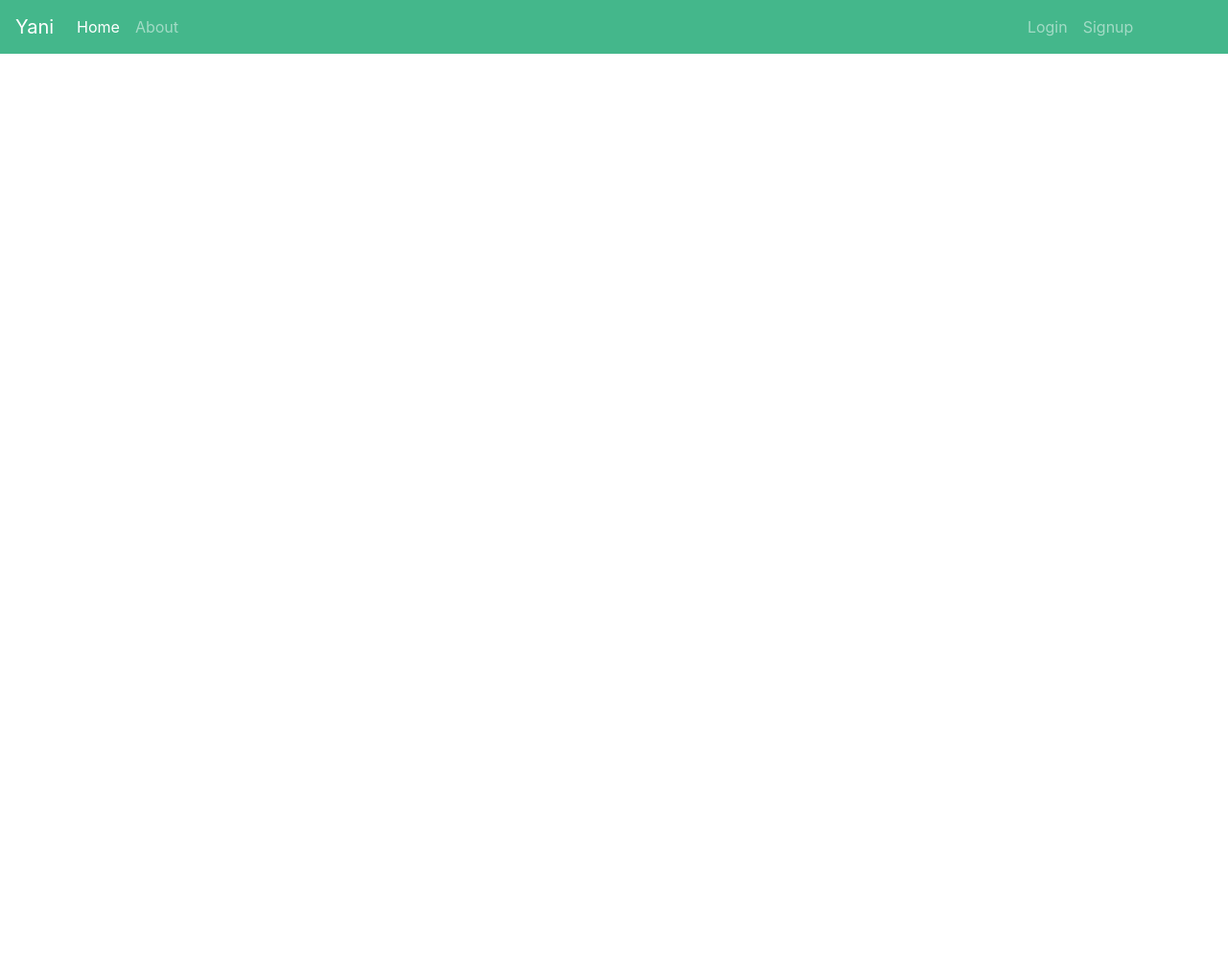
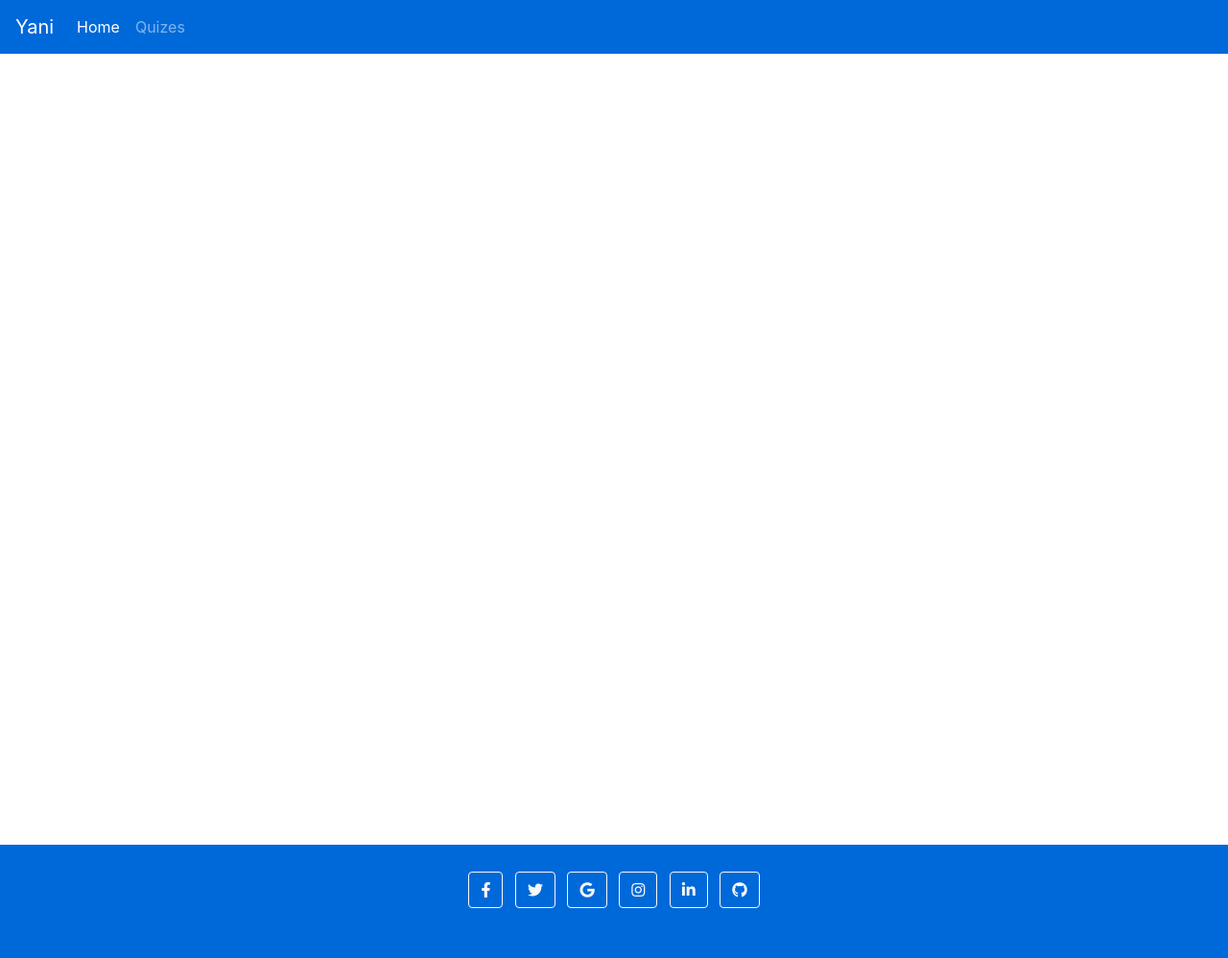
Before and after one commit to yassine-youcefi/Quiz, a Django app: template main/templates/layout/base.html in a window 1280 px wide. Shown: the whole page at 96% size. Before the commit the page ends 56 px from the top, so only its background shows below. Run offline with Django 3.2, Linux system fonts and the light colour scheme; the template is opened without the code that fills it, so the values that code supplies are empty; some libraries are stand-ins or nearby versions.

Commit message:
feat(main-application): update main views for quize-list and quize detaills

```diff
--- a/main/models.py
+++ b/main/models.py
@@ -8,6 +8,7 @@ class Quiz(models.Model):
     topic = models.CharField(max_length=200)
     number_of_questions = models.IntegerField(default=0)
     time = models.IntegerField(help_text="Time in minutes", default=0)
+    # difficluty = models.CharField(max_length=10)
     required_score = models.IntegerField(help_text="Score required to pass the quiz")
 
     def __str__(self):
--- /dev/null
+++ b/main/static/main.css
@@ -0,0 +1,3 @@
+#content {
+    min-height: 100vh;
+}
--- a/main/templates/layout/base.html
+++ b/main/templates/layout/base.html
@@ -6,10 +6,10 @@
     <meta http-equiv="X-UA-Compatible" content="IE=edge" />
     <meta name="viewport" content="width=device-width, initial-scale=1.0" />
     <!-- favicon  -->
-    <link rel="icon" href="{% static 'images/favicon.ico'%}" />
+    <link rel="icon" href="{% static 'images/fav.png'%}" />
 
     <!-- font awsome-->
-    >
+
 
     <link
       rel="stylesheet"
@@ -19,45 +19,37 @@
     />
 
     <!-- Bootstrap CSS -->
-    <link
-      rel="stylesheet"
-      href="https://maxcdn.bootstrapcdn.com/bootstrap/4.0.0/css/bootstrap.min.css"
-      integrity="sha384-Gn5384xqQ1aoWXA+058RXPxPg6fy4IWvTNh0E263XmFcJlSAwiGgFAW/dAiS6JXm"
-      crossorigin="anonymous"
-    />
+    <link rel="stylesheet" href="https://cdn.jsdelivr.net/npm/bootstrap@4.6.0/dist/css/bootstrap.min.css" integrity="sha384-B0vP5xmATw1+K9KRQjQERJvTumQW0nPEzvF6L/Z6nronJ3oUOFUFpCjEUQouq2+l" crossorigin="anonymous">
+
 
     <!-- custom css     -->
     <link rel="stylesheet" type="text/css" href="{% static 'main.css'%}" />
 
-    <!-- responsive meta tag   -->
+
+
+
+
     <meta
       name="viewport"
       content="width=device-width, initial-scale=1, shrink-to-fit=no"
     />
 
-    {% if title %}
-    <title>Yani blogs - {{title}}</title>
-    {%else%}
-    <title>Yani blogs</title>
-    {%endif%}
+    <title>quize app {%block title%} {%endblock title%} </title>
+
   </head>
 
   <body>
-    <div>
-      {% include "sections/header.html" %}
 
-      <main role="main" class="container">
-        <div class="row" style="padding-top: 15px">
-          <div class="col-md-8" style="padding-top: 60px">
-            {% if messages %} {% for message in messages%}
-            <div class="alert alert-{{message.tags}}">{{message}}</div>
-            {%endfor%} {%endif%} {% block content %}{% endblock content %}
-          </div>
-        </div>
-      </main>
+    {%include "sections/header.html" %}
+    <div class="container " id='content' style="margin-top: 5rem;">
+      {% block content %}
 
-      {#{% include "sections/footer.html" %}#}
+      {% endblock content %}
+    </div>
+    {%include "sections/footer.html" %}
+
       <!-- Optional JavaScript -->
+
       <!-- jQuery first, then Popper.js, then Bootstrap JS -->
       <script
         src="https://code.jquery.com/jquery-3.2.1.slim.min.js"
@@ -74,6 +66,5 @@
         integrity="sha384-JZR6Spejh4U02d8jOt6vLEHfe/JQGiRRSQQxSfFWpi1MquVdAyjUar5+76PVCmYl"
         crossorigin="anonymous"
       ></script>
-    </div>
   </body>
 </html>
--- a/main/templates/sections/footer.html
+++ b/main/templates/sections/footer.html
@@ -1,4 +1,4 @@
-<footer class="bg-dark text-center text-white " style="background-color:#44b78b !important;">
+<footer class="bg-dark text-center text-white " style="background-color:#0069d9 !important;">
     <!-- Grid container -->
     <div class="container p-4 pb-0">
             <!-- Section: Social media -->
@@ -32,9 +32,9 @@
     <!-- Grid container -->
 
     <!-- Copyright -->
-    <div class="text-center p-3" style="background-color:#0c4b33 !important;">
+    <!-- <div class="text-center p-3" style="background-color:#0c4b33 !important;">
             © 2021 Copyright:
             <a class="text-white" href="#">Yani</a>
-    </div>
+    </div> -->
     <!-- Copyright -->
 </footer>
--- a/main/templates/sections/header.html
+++ b/main/templates/sections/header.html
@@ -1,5 +1,5 @@
 <nav class="navbar fixed-top  navbar-expand-lg navbar-dark scrolling-navbar "
-    style="background-color:#44b78b !important;">
+    style="background-color:#0069d9 !important;">
     <a class="navbar-brand" href="">
         Yani
         <!-- <img src="/static/images/logo.jpeg" height="35"> -->
@@ -10,15 +10,15 @@
     </button>
     <div class="collapse navbar-collapse" id="navbarNavAltMarkup">
         <div class="navbar-nav">
-            <a class="nav-item nav-link active" href="{% url 'index' %}">Home<span class="sr-only">(current)</span></a>
-            <a class="nav-item nav-link" href="{% url 'about' %}" style="width: 930px;">About</a>
-            {%if user.is_authenticated%}
-            <a class="nav-item nav-link" href="{% url 'profile' %}">Profile</a>
-            <a class="nav-item nav-link" href="{% url 'logout' %}">Logout</a>
+            <a class="nav-item nav-link active" href="#">Home<span class="sr-only">(current)</span></a>
+            <a class="nav-item nav-link" href="{% url 'main:quize_list' %}" style="width: 930px;">Quizes</a>
+            <!-- {%if user.is_authenticated%}
+            <a class="nav-item nav-link" href="#">Profile</a>
+            <a class="nav-item nav-link" href="#">Logout</a>
             {%else%}
-            <a class="nav-item nav-link" href="{% url 'login' %}">Login</a>
-            <a class="nav-item nav-link" href="{%url 'sign_up'%}">Signup</a>
-            {%endif%}
+            <a class="nav-item nav-link" href="#">Login</a>
+            <a class="nav-item nav-link" href="#">Signup</a>
+            {%endif%} -->
         </div>
     </div>
 </nav>
--- a/main/urls.py
+++ b/main/urls.py
@@ -1,5 +1,12 @@
 from django.urls import path
-from . import views
+from .views import (
+    QuizesList,
+    quize_detail
+)
+
+app_name = 'main'
 
 urlpatterns = [
+    path('',QuizesList.as_view() , name='quize_list'),
+    path('<int:pk>/', quize_detail, name='quize_detail'),
 ]
--- a/quiz/urls.py
+++ b/quiz/urls.py
@@ -20,7 +20,7 @@ from django.conf.urls.static import static
 
 urlpatterns = [
     path('admin/', admin.site.urls),
-    path('', include('main.urls'))
+    path('', include('main.urls', namespace='main')),
 ]
 
 
```
Also changed, not shown: main/templates/templates/index.html (deleted, +0 -21 lines), main/templates/templates/quize_details.html (added, +11 -0 lines), main/templates/templates/quizes.html (added, +47 -0 lines), main/views.py (+11 -3 lines), quiz/settings.py (+10 -0 lines), main/static/images/fav.png (added).
